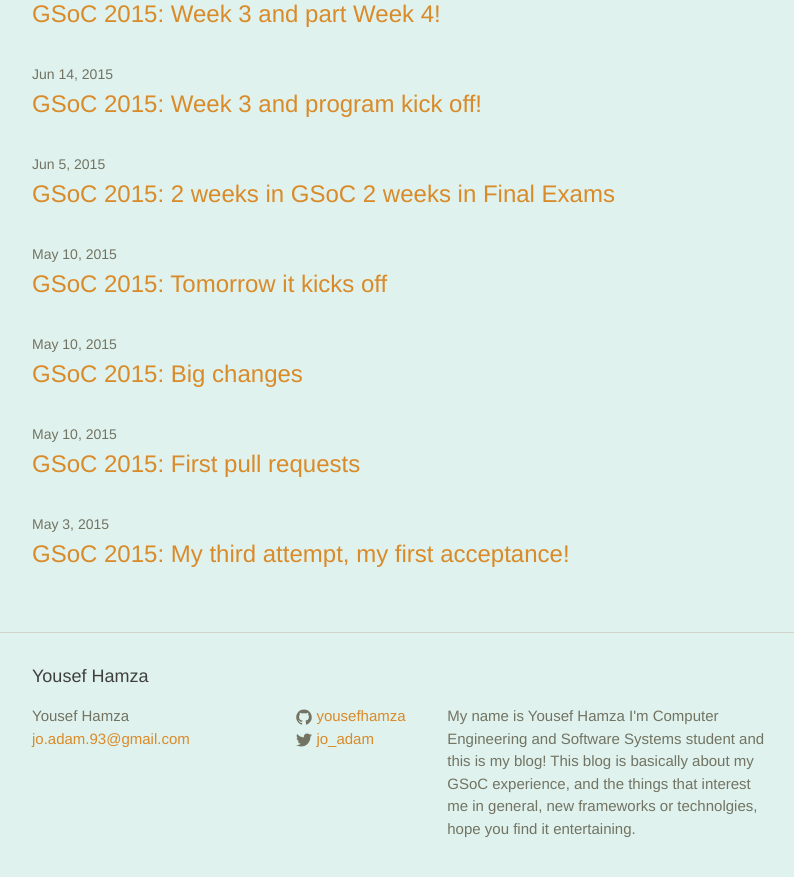
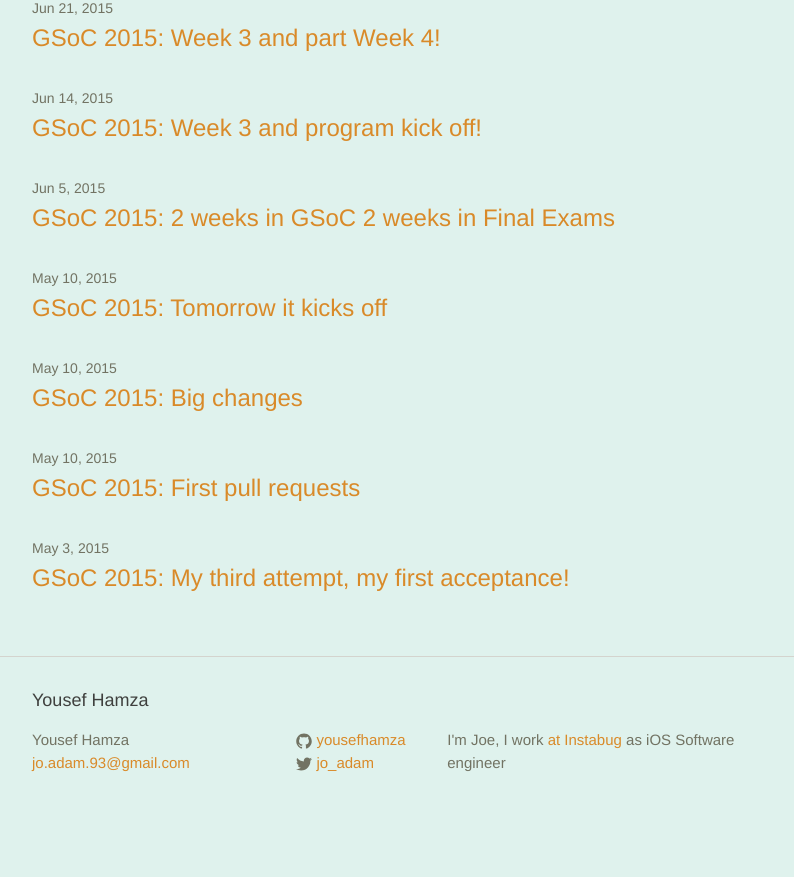
Before and after one commit to yousefhamza/yousefhamza.github.io, a Jekyll site: the page built from index.html, in a window 1280 px wide and 900 px high, scrolled down 795 px. Shown: the top 877 px of the window, without its empty margins (238-1032 px from the left). Built offline with Jekyll 4.4.1, drawn with Linux system fonts in a browser that asks for light colours; after the commit the page ends 1629 px from its top, so only the background shows below that; some of the changed text lies outside the part shown.

Commit message:
Edit description

```diff
--- a/_config.yml
+++ b/_config.yml
@@ -2,10 +2,7 @@
 title: Yousef Hamza
 email: jo.adam.93@gmail.com
 description: > # this means to ignore newlines until "baseurl:"
-  My name is Yousef Hamza I'm Computer Engineering and Software Systems student
-  and this is my blog!
-  This blog is basically about my GSoC experience, and the things that interest me in
-  general, new frameworks or technolgies, hope you find it entertaining.
+  I'm Joe, I work <a href="https://instabug.com">at Instabug</a> as iOS Software engineer
 baseurl: "" # the subpath of your site, e.g. /blog/
 url: "http://yourdomain.com" # the base hostname & protocol for your site
 twitter_username: jo_adam
```
